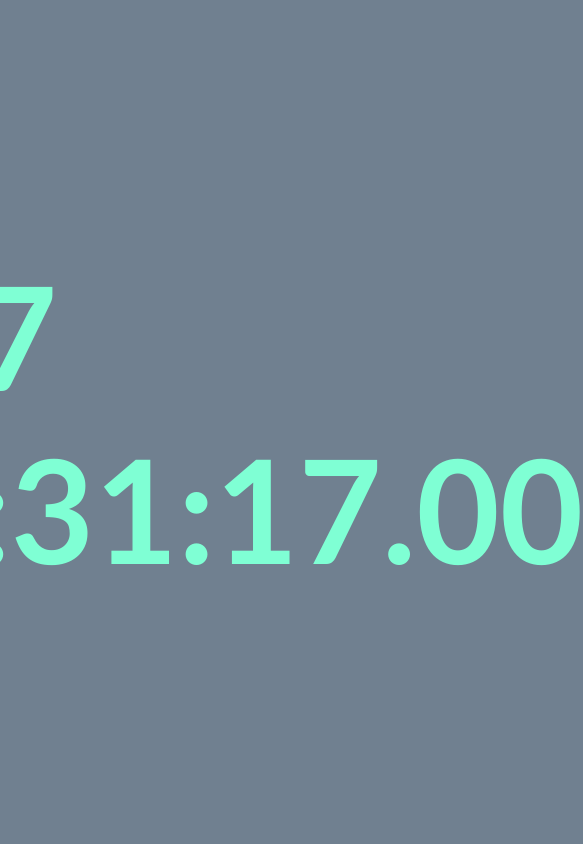
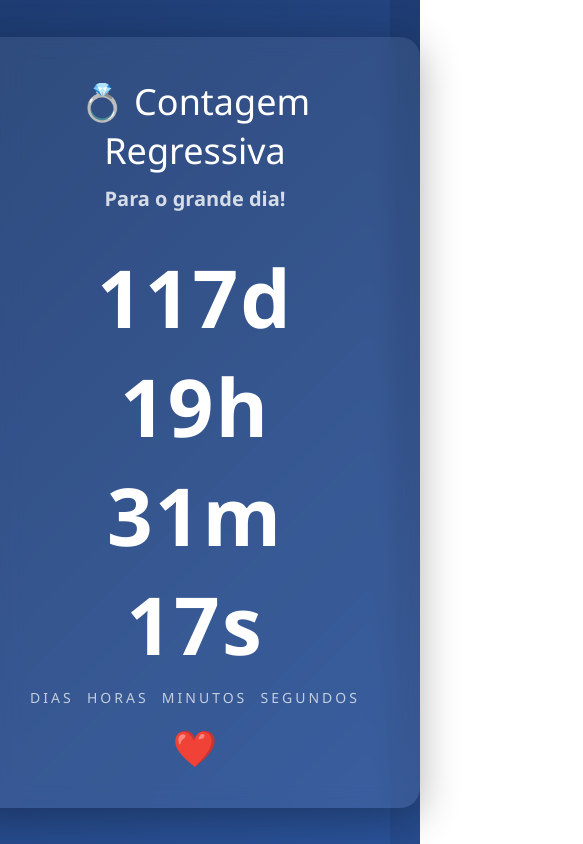
Before and after one commit to MatheusSenra/2026-07-26, a plain HTML site: page index.html in a window 390 px wide. Shown: the whole page, 583 px wide, since content can reach past the window. Drawn offline with Linux system fonts and the light colour scheme.

Commit message:
feat(ui): redesign wedding countdown page with modern layout and animations
- Refactored the countdown page with a modern and responsive design
- Added glassmorphism container with improved visual hierarchy
- Implemented animated heart element for a more engaging UI
- Updated countdown logic to display days, hours, minutes, and seconds
- Improved typography, spacing, and overall aesthetics
- Added semantic structure and better date handling format

```diff
--- a/index.html
+++ b/index.html
@@ -1,47 +1,114 @@
-<html>
+<!DOCTYPE html>
+<html lang="pt-br">
 <head>
-        <title>Contagem Regressiva</title>
+    <meta charset="UTF-8">
+    <title>Contagem Regressiva 💍</title>
+
+    <!-- Senra was here -->
+
     <style>
+        * {
+            margin: 0;
+            padding: 0;
+            box-sizing: border-box;
+        }
+
         body {
-                background-color: slategray;
+            height: 100vh;
+            background: linear-gradient(135deg, #1e3c72, #2a5298);
             display: flex;
             justify-content: center;
             align-items: center;
+            font-family: 'Segoe UI', Tahoma, Geneva, Verdana, sans-serif;
+            color: white;
+        }
+
+        .container {
+            text-align: center;
+            background: rgba(255, 255, 255, 0.08);
+            padding: 40px 60px;
+            border-radius: 20px;
+            backdrop-filter: blur(10px);
+            box-shadow: 0 10px 40px rgba(0,0,0,0.3);
+        }
+
+        h1 {
+            font-size: 36px;
+            margin-bottom: 10px;
+            font-weight: 300;
+        }
+
+        h2 {
+            font-size: 20px;
+            margin-bottom: 30px;
+            opacity: 0.8;
         }
 
         #timer {
-                color: aquamarine;
-                font-family: Calibri;
-                font-size: 144px;
+            font-size: 80px;
             font-weight: bold;
+            letter-spacing: 2px;
+        }
+
+        .labels {
+            margin-top: 10px;
+            font-size: 14px;
+            opacity: 0.7;
+            letter-spacing: 3px;
+        }
+
+        .heart {
+            font-size: 30px;
+            margin-top: 20px;
+            animation: pulse 1.5s infinite;
+        }
+
+        @keyframes pulse {
+            0% { transform: scale(1); opacity: 0.8; }
+            50% { transform: scale(1.2); opacity: 1; }
+            100% { transform: scale(1); opacity: 0.8; }
         }
     </style>
 </head>
+
 <body>
+    <div class="container">
+        <h1>💍 Contagem Regressiva</h1>
+        <h2>Para o grande dia!</h2>
+
         <div id="timer"></div>
-    </body>
+        <div class="labels">DIAS&nbsp;&nbsp;HORAS&nbsp;&nbsp;MINUTOS&nbsp;&nbsp;SEGUNDOS</div>
+
+        <div class="heart">❤️</div>
+    </div>
+
     <script>
         const divmod = (x, y) => [Math.floor(x / y), (x % y).toString().padStart(2, 0)];
         const div = document.getElementById("timer");
+
         const task = () => {
             const now = new Date();
-            const tgt = new Date("2026-07-26 13:30");
+            const tgt = new Date("2026-07-26T13:30:00");
 
-            let diff = parseInt((tgt - now) / 10);
+            let diff = Math.floor((tgt - now) / 1000);
+
             if (diff <= 0) {
-                div.innerHTML = `0 00:00:00.0`;
+                div.innerHTML = "💍 É HOJE! 💍";
                 return;
             }
-            let c, s, m, h, days;
 
-            [diff, c] = divmod(diff, 100);
+            let s, m, h, days;
+
             [diff, s] = divmod(diff, 60);
             [diff, m] = divmod(diff, 60);
             [days, h] = divmod(diff, 24);
 
-            div.innerHTML = `${days} ${h}:${m}:${s}.${c}`;
-            setTimeout(task, 10);
+            div.innerHTML = `${days}d ${h}h ${m}m ${s}s`;
+
+            setTimeout(task, 1000);
         };
+
         task();
     </script>
+</body>
 </html>
```
Lines whose indentation alone changed are shown as unchanged.
